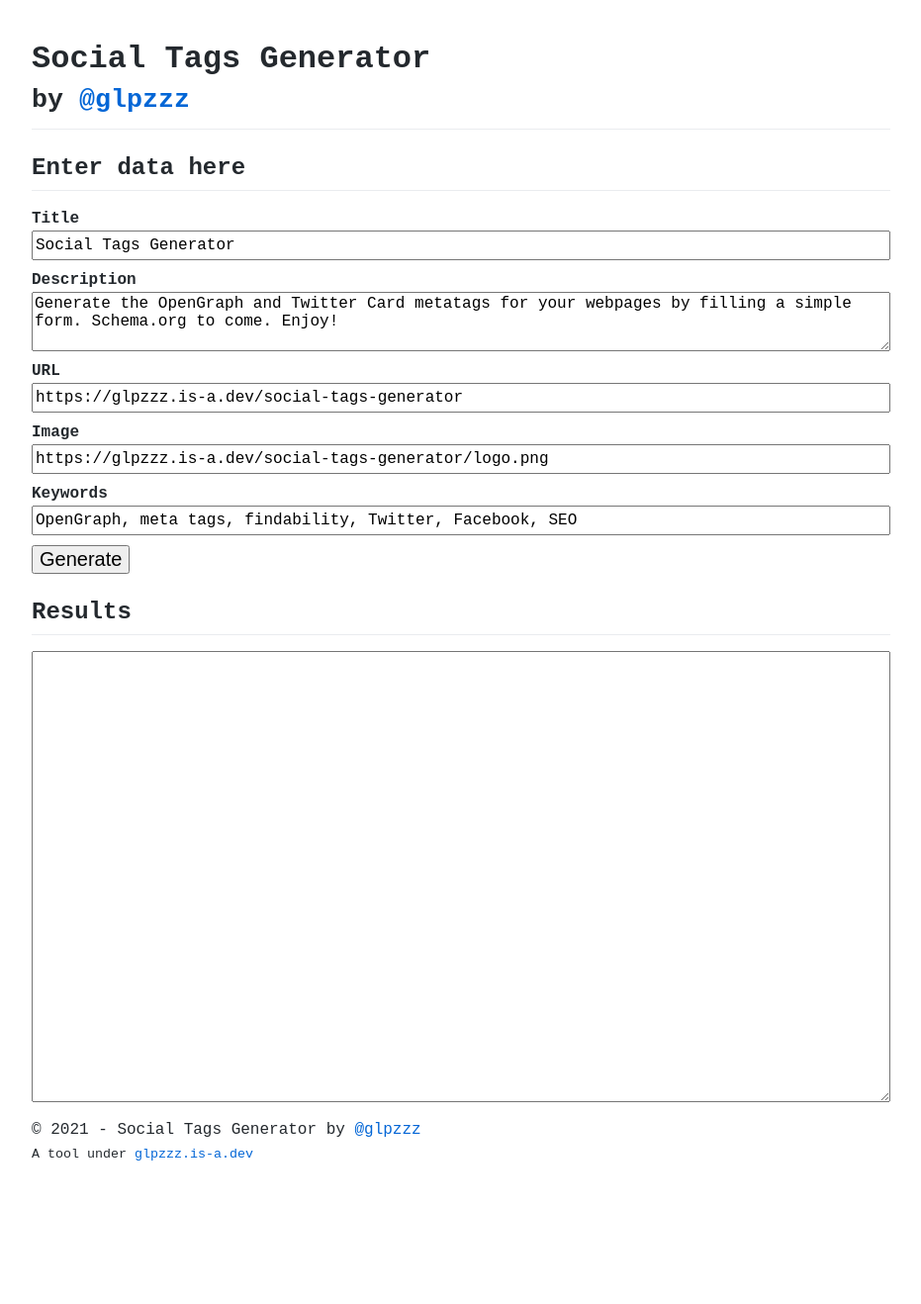
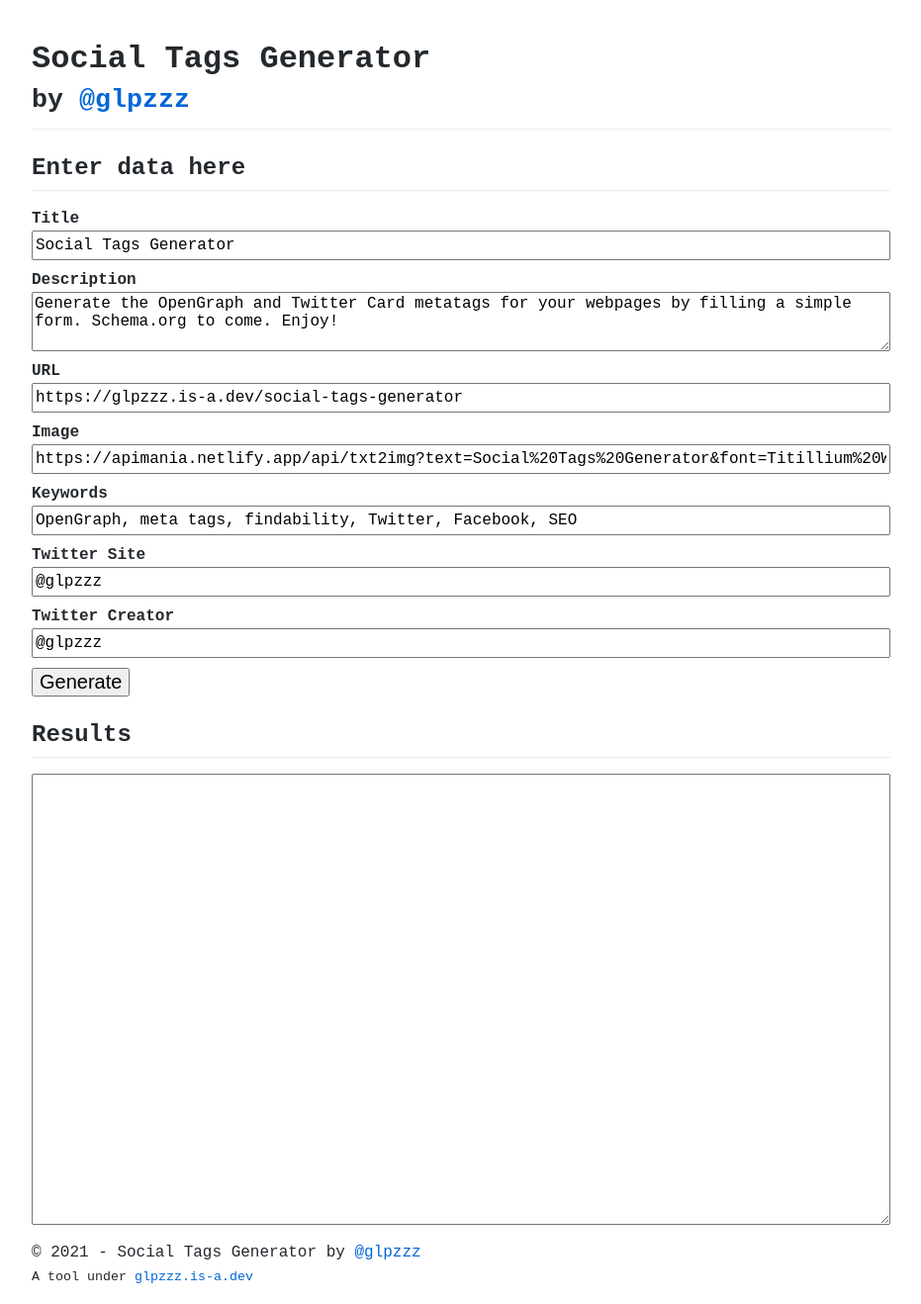
Before and after one commit to glpzzz/glpzzz.github.io, a Jekyll site: the page social-tags-generator/index.html, which Jekyll copies as it is, in a window 1280 px wide. Shown: the whole page at 99% size, without its empty margins (174-1105 px from the left). Built offline with Jekyll 4.4.1, drawn with Linux system fonts in a browser that asks for light colours; before the commit the page ends 1194 px from its top, so only the background shows below that; part of the change alters nothing that is shown.

Commit message:
adjust social tags

```diff
--- a/social-tags-generator/index.html
+++ b/social-tags-generator/index.html
@@ -4,20 +4,18 @@
     <meta charset="UTF-8">
     <title>Social Tags Generator | Gabriel Alejandro López López (glpzzz)</title>
     <meta name="keywords" content="OpenGraph, meta tags, findability, Twitter, Facebook, SEO">
-    <meta name="description"
-          content="Generate the OpenGraph and Twitter Card metatags for your webpages by filling a simple form. Schema.org to come. Enjoy!">
-
-    <meta name="keywords" content="OpenGraph, meta tags, findability, Twitter, Facebook, SEO">
     <meta name="description" content="Generate the OpenGraph and Twitter Card metatags for your webpages by filling a simple form. Schema.org to come. Enjoy!">
 
     <meta property="og:title" content="Social Tags Generator">
     <meta property="og:url" content="https://glpzzz.is-a.dev/social-tags-generator">
-    <meta property="og:image" content="https://glpzzz.is-a.dev/social-tags-generator/logo.png">
+    <meta property="og:image" content="https://apimania.netlify.app/api/txt2img?text=Social%20Tags%20Generator&font=Titillium%20Web&format=4:3">
     <meta property="og:description" content="Generate the OpenGraph and Twitter Card metatags for your webpages by filling a simple form. Schema.org to come. Enjoy!">
 
     <meta name="twitter:card" content="summary">
+    <meta name="twitter:creator" content="@glpzzz">
+    <meta name="twitter:site" content="@glpzzz">
     <meta name="twitter:title" content="Social Tags Generator">
-    <meta name="twitter:image" content="https://glpzzz.is-a.dev/social-tags-generator/logo.png">
+    <meta name="twitter:image" content="https://apimania.netlify.app/api/txt2img?text=Social%20Tags%20Generator&font=Titillium%20Web&format=4:3">
     <meta name="twitter:description" content="Generate the OpenGraph and Twitter Card metatags for your webpages by filling a simple form. Schema.org to come. Enjoy!">
 
     <link defer href="/assets/github-markdown.css" rel="stylesheet"/>
@@ -86,12 +84,22 @@
             <div>
                 <label for="content-image">Image</label>
                 <input id="content-image" type="url" name="image"
-                       value="https://glpzzz.is-a.dev/social-tags-generator/logo.png"/>
+                       value="https://apimania.netlify.app/api/txt2img?text=Social%20Tags%20Generator&font=Titillium%20Web&format=4:3"/>
             </div>
             <div>
                 <label for="content-keywords">Keywords</label>
                 <input id="content-keywords" type="text" name="keywords"
                        value="OpenGraph, meta tags, findability, Twitter, Facebook, SEO"/>
+            </div>
+            <div>
+                <label for="content-twitter-site">Twitter Site</label>
+                <input id="content-twitter-site" type="text" name="twitter-site"
+                       value="@glpzzz"/>
+            </div>
+            <div>
+                <label for="content-twitter-creator">Twitter Creator</label>
+                <input id="content-twitter-creator" type="text" name="twitter-creator"
+                       value="@glpzzz"/>
             </div>
             <div>
                 <button type="submit">Generate</button>
@@ -119,13 +127,15 @@
 
     <meta property="og:title" content="">
     <meta property="og:url" content="">
+    <meta property="og:description" content="">
     <meta property="og:image" content="">
-    <meta property="og:description" content="">
 
-    <meta name="twitter:card" content="summary">
+    <meta name="twitter:card" content="summary_large_image">
+    <meta name="twitter:site" content="">
+    <meta name="twitter:creator" content="">
     <meta name="twitter:title" content="">
+    <meta name="twitter:description" content="">
     <meta name="twitter:image" content="">
-    <meta name="twitter:description" content="">
 
 </div>
 
@@ -148,6 +158,12 @@
             ],
             '#content-image': [
                 'meta[property="og:image"]', 'meta[name="twitter:image"]',
+            ],
+            '#content-twitter-site': [
+                'meta[name="twitter:site"]',
+            ],
+            '#content-twitter-creator': [
+                'meta[name="twitter:creator"]',
             ],
         };
 
```
